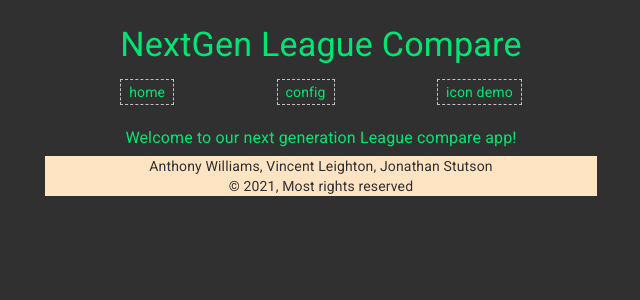
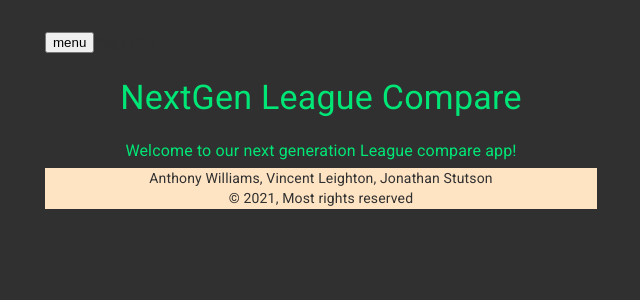
Before and after one commit to Wolven531/simple-cra-app, a React (Create React App) app: page / in a window 1280 px wide. Shown: the top 300 px of the page, without its empty margins (319-959 px from the left). Built offline with nearby package versions, Linux system fonts and the light colour scheme.

Commit message:
WIP Started Nav replacement

```diff
--- a/package.json
+++ b/package.json
@@ -6,6 +6,7 @@
     "@fontsource/roboto": "^4.4.5",
     "@material-ui/core": "^4.11.4",
     "@material-ui/icons": "^4.11.2",
+    "@material/top-app-bar": "^11.0.0",
     "@types/jest": "^26.0.23",
     "@types/node": "^15.12.2",
     "@types/react": "^17.0.11",
--- a/src/App/App.tsx
+++ b/src/App/App.tsx
@@ -24,19 +24,29 @@ function App() {
 		<ApiContext.Provider value={api}>
 			<Container maxWidth="sm" className="app">
 				<BrowserRouter>
+					<Nav />
 					<Container className="header">
-						<Typography variant="h4" align="center" color="primary" gutterBottom>
+						<Typography
+							variant="h4"
+							align="center"
+							color="primary"
+							gutterBottom
+						>
 							NextGen League Compare
 						</Typography>
-						<Nav />
 					</Container>
 					{/* Content outside of <Switch> renders on every page */}
 					<Switch>
 						<Route path="/" exact>
 							{/* Home page */}
 							<Container>
-								<Typography variant="body1" align="center" gutterBottom>
-									Welcome to our next generation League compare app!
+								<Typography
+									variant="body1"
+									align="center"
+									gutterBottom
+								>
+									Welcome to our next generation League
+									compare app!
 								</Typography>
 							</Container>
 						</Route>
--- a/src/Nav/Nav.tsx
+++ b/src/Nav/Nav.tsx
@@ -1,11 +1,29 @@
-import { Container, Grid, Link } from '@material-ui/core'
+//import { Container, Grid } from '@material-ui/core'
+//import { Link } from 'react-router-dom'
+import {} from '@material/top-app-bar'
 import React, { FC } from 'react'
 import './Nav.css'
 
 const Nav: FC = () => {
 	return (
 		<nav>
-			<Container>
+			<header className="mdc-top-app-bar">
+				<div className="mdc-top-app-bar__row">
+					<section className="mdc-top-app-bar__section mdc-top-app-bar__section--align-start">
+						<button
+							className="material-icons mdc-top-app-bar__navigation-icon mdc-icon-button"
+							aria-label="Open navigation menu"
+						>
+							menu
+						</button>
+						<span className="mdc-top-app-bar__title">
+							Page title
+						</span>
+					</section>
+				</div>
+			</header>
+
+			{/* <Container>
 				<Grid container alignItems="center" justify="space-around">
 					<Grid item>
 						<Link href="/">Home</Link>
@@ -17,7 +35,7 @@ const Nav: FC = () => {
 						<Link href="/icons">Icon Demo</Link>
 					</Grid>
 				</Grid>
-			</Container>
+			</Container> */}
 		</nav>
 	)
 }
```
Also changed, not shown: 1 other file (tests, documents, lock files or other folders).
